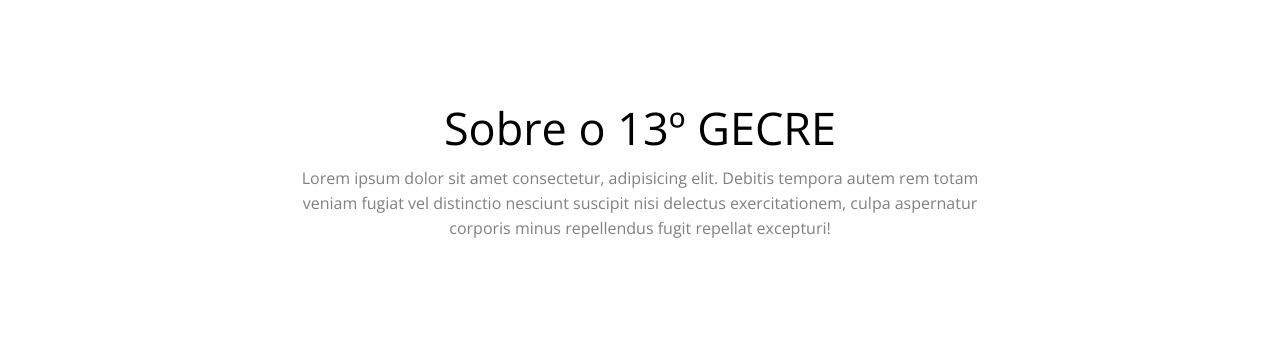
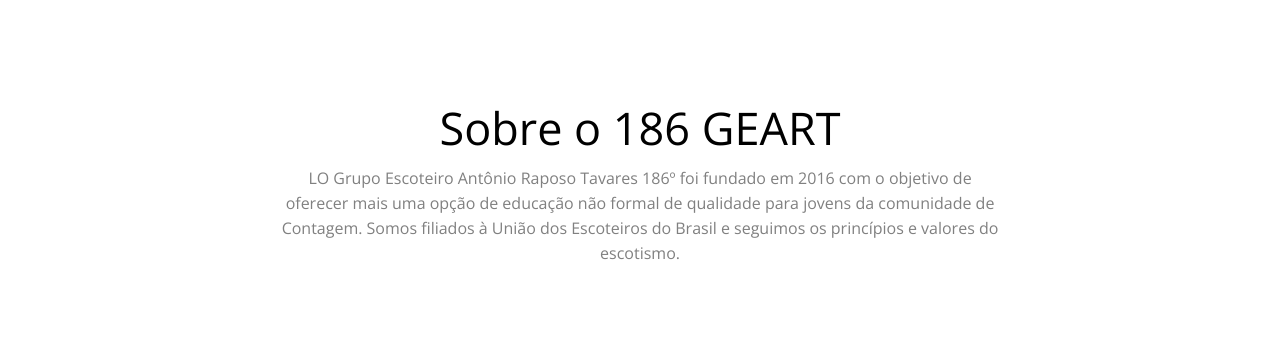
Before and after one commit to 186geart/186geart.github.io, a plain HTML site: page about.html in a window 1280 px wide. Shown: the part 64-402 px from the top of the page. Drawn offline with nearby package versions, Linux system fonts and the light colour scheme; some packages are replaced by stand-ins of ours.

Commit message:
modified:   about.html 	modified:   assinatura.html 	modified:   about.html 	modified:   assinatura.html 	modified:   contact.html 	modified:   index.html 	modified:   team.html

```diff
--- a/about.html
+++ b/about.html
@@ -72,9 +72,9 @@ FACEBOOK:
 		<div class="row">
 			<div class="col-sm-8 m-auto">
 				<!-- titulo da página -->
-				<h1>Sobre o 13º GECRE</h1>
+				<h1>Sobre o 186 GEART</h1>
 				<!-- descrição da página -->
-				<p>Lorem ipsum dolor sit amet consectetur, adipisicing elit. Debitis tempora autem rem totam veniam fugiat vel distinctio nesciunt suscipit nisi delectus exercitationem, culpa aspernatur corporis minus repellendus fugit repellat excepturi!</p>
+				<p>LO Grupo Escoteiro Antônio Raposo Tavares 186º foi fundado em 2016 com o objetivo de oferecer mais uma opção de educação não formal de qualidade para jovens da comunidade de Contagem. Somos filiados à União dos Escoteiros do Brasil e seguimos os princípios e valores do escotismo.</p>
 			</div>
 		</div>
 	</div>
```
Also changed, not shown: assinatura.html (+1 -1 lines).
